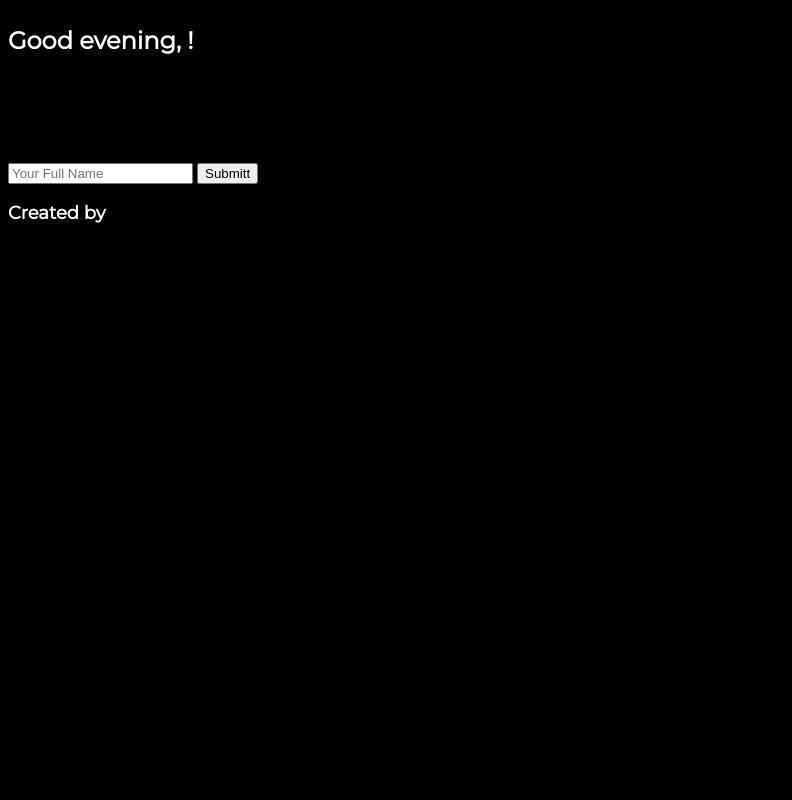
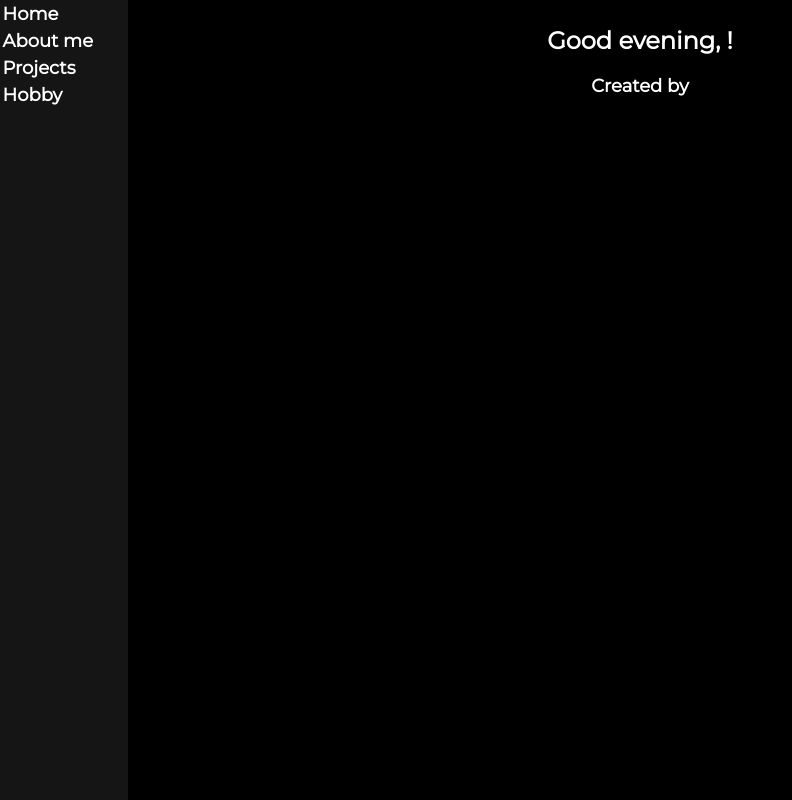
Before and after one commit to Folrunge/Portfolio, a Flask app: page / in a window 1280 px wide. Shown: the whole page, without its empty margins (0-792 px from the left). Run offline with Flask 2, Linux system fonts and the light colour scheme.

Commit message:
changed li to div, navbar created

```diff
--- a/static/portfolio.css
+++ b/static/portfolio.css
@@ -7,13 +7,32 @@
   color: #fff;
   font-family: Montserrat; }
 
-ul {
-  list-style-type: none; }
-
-p {
+/*ul {
+	list-style-type: $list-style;
+}*/
+p, #navbar {
   font-size: 18px;
   font-family: Montserrat;
   font-weight: bold;
   color: #fff; }
 
+h2 {
+  text-align: center; }
+
+footer p {
+  text-align: center; }
+
+#navbar {
+  position: fixed;
+  height: 100%;
+  width: 10%;
+  z-index: 1;
+  top: 0;
+  left: 0;
+  background-color: #151515;
+  overflow-x: hidden; }
+  #navbar div {
+    padding: 2%;
+    display: block; }
+
 /*# sourceMappingURL=portfolio.css.map */
--- a/templates/index.html
+++ b/templates/index.html
@@ -12,23 +12,27 @@
 	{% if headline %}
 	<H2>{{ headline }}</H2>
 	{% endif %}
-<ul>
-	{% for name in names %}
-	<li>{{ name }}</li>
-	{% endfor %}
-</ul>
+	<nav>
+		<div id="navbar">
+			{% for name in names %}
+			<div class="test"> {{ name }} </div>
+			{% endfor %}
+		</div>
+	</nav>
 
+<!--
 <form>
 	<input type="text" name="Name" placeholder="Your Full Name">
 	<button>Submitt</button>
-</form>
+</form>-->
+
 </body>
 
 	<footer>
 		<a href="#"></a>
 		<a href="#"></a>
 		<a href="#"></a>
-	<p>Created by</p>
+		<p>Created by</p>
 	<footer>
 
 </html>
```
Also changed, not shown: static/preproc.scss (+33 -4 lines), templates/portfolio.css (deleted, +0 -19 lines), templates/preproc.scss (deleted, +0 -29 lines), 1 other file.
